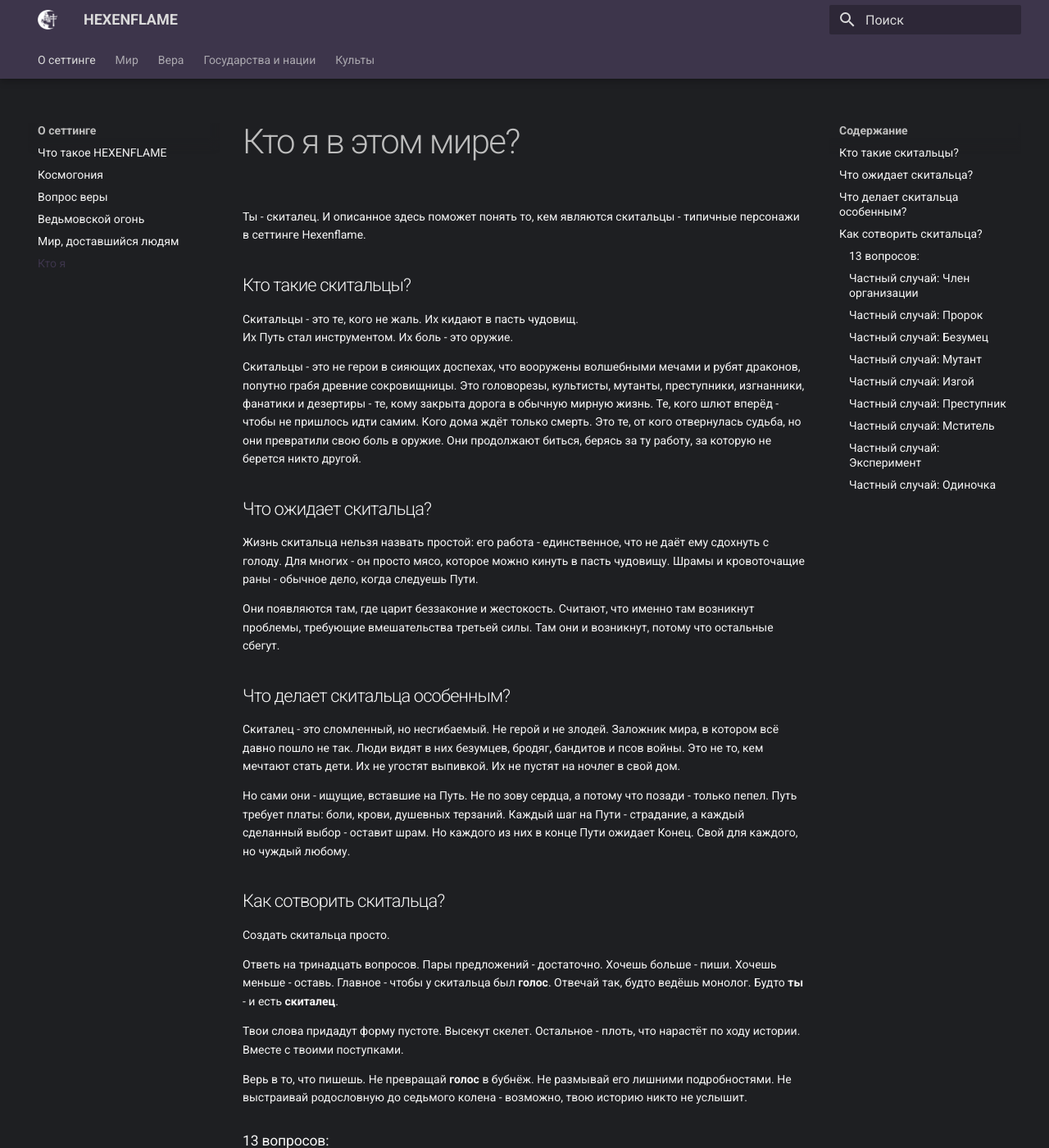
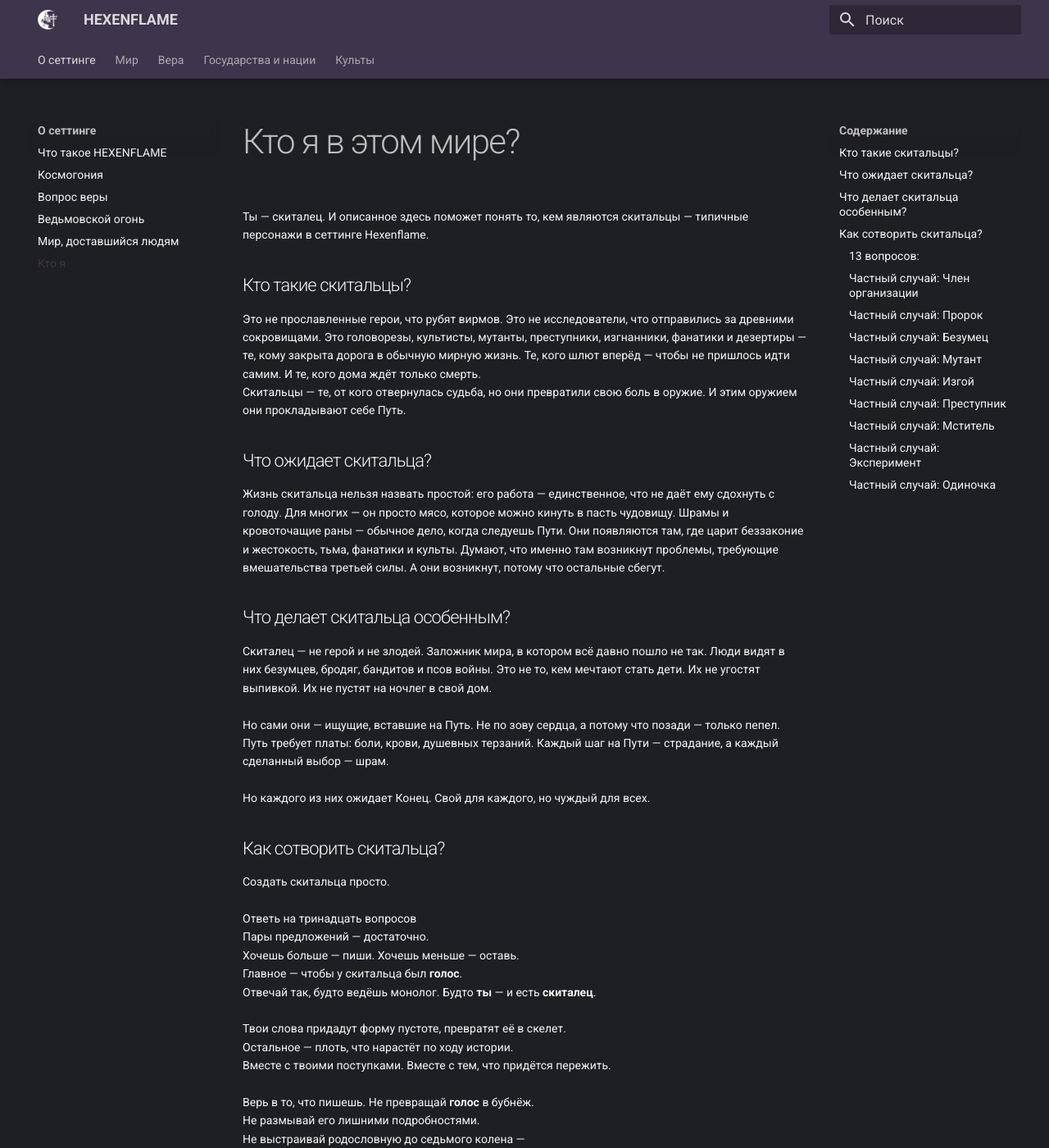
Before and after one commit to kiothesungod/hexenflame, an MkDocs documentation site: the page built from docs/start/who_am_i.md, in a window 1280 px wide and 1400 px high. Shown: the whole window at 82% size. Built offline with MkDocs 1.6.1 and Material for MkDocs 9.7.7, drawn with Linux system fonts in a browser that asks for light colours; some web fonts are replaced; some of the changed text lies outside the part shown.

Commit message:
Update who_am_i.md

```diff
--- a/docs/start/who_am_i.md
+++ b/docs/start/who_am_i.md
@@ -1,39 +1,34 @@
 # Кто я в этом мире?
-Ты - скиталец. И описанное здесь поможет понять то, кем являются скитальцы - типичные персонажи в сеттинге Hexenflame.
+Ты — скиталец. И описанное здесь поможет понять то, кем являются скитальцы — типичные персонажи в сеттинге Hexenflame.<br>
 ## Кто такие скитальцы?
-Скитальцы - это те, кого не жаль. Их кидают в пасть чудовищ.<br>
-Их Путь стал инструментом. Их боль - это оружие.<br>
-
-Скитальцы - это не герои в сияющих доспехах, что вооружены волшебными мечами и рубят драконов, попутно грабя древние сокровищницы. Это головорезы, культисты, мутанты, преступники, изгнанники, фанатики и дезертиры - те, кому закрыта дорога в обычную мирную жизнь. Те, кого шлют вперёд - чтобы не пришлось идти самим. Кого дома ждёт только смерть.
-Это те, от кого отвернулась судьба, но они превратили свою боль в оружие. Они продолжают биться, берясь за ту работу, за которую не берется никто другой.
+Это не прославленные герои, что рубят вирмов. Это не исследователи, что отправились за древними сокровищами. Это головорезы, культисты, мутанты, преступники, изгнанники, фанатики и дезертиры — те, кому закрыта дорога в обычную мирную жизнь. Те, кого шлют вперёд — чтобы не пришлось идти самим. И те, кого дома ждёт только смерть.<br>
+Скитальцы — те, от кого отвернулась судьба, но они превратили свою боль в оружие. И этим оружием они прокладывают себе Путь.<br>
 ## Что ожидает скитальца?
-Жизнь скитальца нельзя назвать простой: его работа - единственное, что не даёт ему сдохнуть с голоду. Для многих - он просто мясо, которое можно кинуть в пасть чудовищу. Шрамы и кровоточащие раны - обычное дело, когда следуешь Пути.
-
-Они появляются там, где царит беззаконие и жестокость. Считают, что именно там возникнут проблемы, требующие вмешательства третьей силы. Там они и возникнут, потому что остальные сбегут.
+Жизнь скитальца нельзя назвать простой: его работа — единственное, что не даёт ему сдохнуть с голоду. Для многих — он просто мясо, которое можно кинуть в пасть чудовищу. Шрамы и кровоточащие раны — обычное дело, когда следуешь Пути. Они появляются там, где царит беззаконие и жестокость, тьма, фанатики и культы. Думают, что именно там возникнут проблемы, требующие вмешательства третьей силы. А они возникнут, потому что остальные сбегут.<br>
 ## Что делает скитальца особенным?
-Скиталец - это сломленный, но несгибаемый. Не герой и не злодей. Заложник мира, в котором всё давно пошло не так. Люди видят в них безумцев, бродяг, бандитов и псов войны. Это не то, кем мечтают стать дети. Их не угостят выпивкой. Их не пустят на ночлег в свой дом.
-
-Но сами они - ищущие, вставшие на Путь. Не по зову сердца, а потому что позади - только пепел.
-Путь требует платы: боли, крови, душевных терзаний. Каждый шаг на Пути - страдание, а каждый сделанный выбор - оставит шрам.
-Но каждого из них в конце Пути ожидает Конец. Свой для каждого, но чуждый любому.
-
+Скиталец — не герой и не злодей. Заложник мира, в котором всё давно пошло не так. Люди видят в них безумцев, бродяг, бандитов и псов войны. Это не то, кем мечтают стать дети. Их не угостят выпивкой. Их не пустят на ночлег в свой дом.<br>
+<br>
+Но сами они — ищущие, вставшие на Путь. Не по зову сердца, а потому что позади — только пепел.
+Путь требует платы: боли, крови, душевных терзаний. Каждый шаг на Пути — страдание, а каждый сделанный выбор — шрам.<br>
+<br>
+Но каждого из них ожидает Конец. Свой для каждого, но чуждый для всех.<br>
 ## Как сотворить скитальца?
-Создать скитальца просто.
-
-Ответь на тринадцать вопросов.
-Пары предложений - достаточно.
-Хочешь больше - пиши. Хочешь меньше - оставь.
-Главное - чтобы у скитальца был **голос**.
-Отвечай так, будто ведёшь монолог. Будто **ты** - и есть **скиталец**.
-
-Твои слова придадут форму пустоте. Высекут скелет.
-Остальное - плоть, что нарастёт по ходу истории.
-Вместе с твоими поступками.
-
-Верь в то, что пишешь. Не превращай **голос** в бубнёж.
-Не размывай его лишними подробностями.
-Не выстраивай родословную до седьмого колена -
-возможно, твою историю никто не услышит.
+Создать скитальца просто.<br>
+<br>
+Ответь на тринадцать вопросов<br>
+Пары предложений — достаточно.<br>
+Хочешь больше — пиши. Хочешь меньше — оставь.<br>
+Главное — чтобы у скитальца был **голос**.<br>
+Отвечай так, будто ведёшь монолог. Будто **ты** — и есть **скиталец**.<br>
+<br>
+Твои слова придадут форму пустоте, превратят её в скелет.<br>
+Остальное — плоть, что нарастёт по ходу истории.<br>
+Вместе с твоими поступками. Вместе с тем, что придётся пережить.<br>
+<br>
+Верь в то, что пишешь. Не превращай **голос** в бубнёж.<br>
+Не размывай его лишними подробностями.<br>
+Не выстраивай родословную до седьмого колена — <br>
+возможно, твою историю никто не услышит.<br>
 ### 13 вопросов:
 1. Как тебя зовут и откуда ты родом?
 2. Как ты выглядишь и что видят другие?
@@ -48,29 +43,29 @@
 11. Каков твой главный минус?
 12. Каким ты видишь мир?
 13. Каков твой главный страх?
-
-**Помни**: скиталец - не герой.
-Он - следствие того, что в этом мире давно что-то пошло не так.
-Он смертен. Он погибнет.
-
-Но если он шёл по Пути - значит, **оставил след**.
-И, иногда, этого уже достаточно.
+<br>
+**Помни**: скиталец — не герой.<br>
+Он — следствие того, что в этом мире давно что-то пошло не так.<br>
+Он смертен. Он погибнет. <br>
+<br>
+Но если он шёл по Пути — значит, **оставил след**.<br>
+И, иногда, этого уже достаточно.<br>
 ### Частный случай: Член организации
-Создание скитальцев, являющихся частью организаций, может показаться странным.
-Как, чёрт побери, я должен вписывать персонажа-бродягу в сложную иерархию?
-
-Всё просто:
-
-Представь своего скитальца агентом - важным инструментом организации в решении внутренних и внешних проблем. Он - часть отлаженного механизма. Её полевой агент. Её ищейка.
-
-Ты не ищешь задания - за тебя это делает организация.
-Она же даёт тебе укрыться от всего, что давно бы убило.
-
-Но ты, не тот, кто отсиживается в штабе.
-Ты тот, кто погружает руки по локоть в кровь.
-Тот, кто делает то, на что остальные не решатся.
-Или из-за страха. Или из-за отсутствия навыков.
-
+Создание скитальцев, являющихся частью организаций, может показаться странным.<br>
+Как, чёрт побери, я должен вписывать персонажа—бродягу в сложную иерархию?<br>
+<br>
+Всё просто:<br>
+<br>
+Представь своего скитальца агентом — важным инструментом организации в решении внутренних и внешних проблем. Он — часть отлаженного механизма. Её полевой агент. Её ищейка.<br>
+<br>
+Ты не ищешь задания — за тебя это делает организация.<br>
+Она же даёт тебе укрыться от всего, что давно бы убило.<br>
+<br>
+Но ты, не тот, кто отсиживается в штабе.<br>
+Ты тот, кто погружает руки по локоть в кровь.<br>
+Тот, кто делает то, на что остальные не решатся.<br>
+Или из—за страха. Или из—за отсутствия навыков.<br>
+<br>
 ### Частный случай: Пророк
 Просветление не достигнуто. Пока что.
 ### Частный случай: Безумец
```
